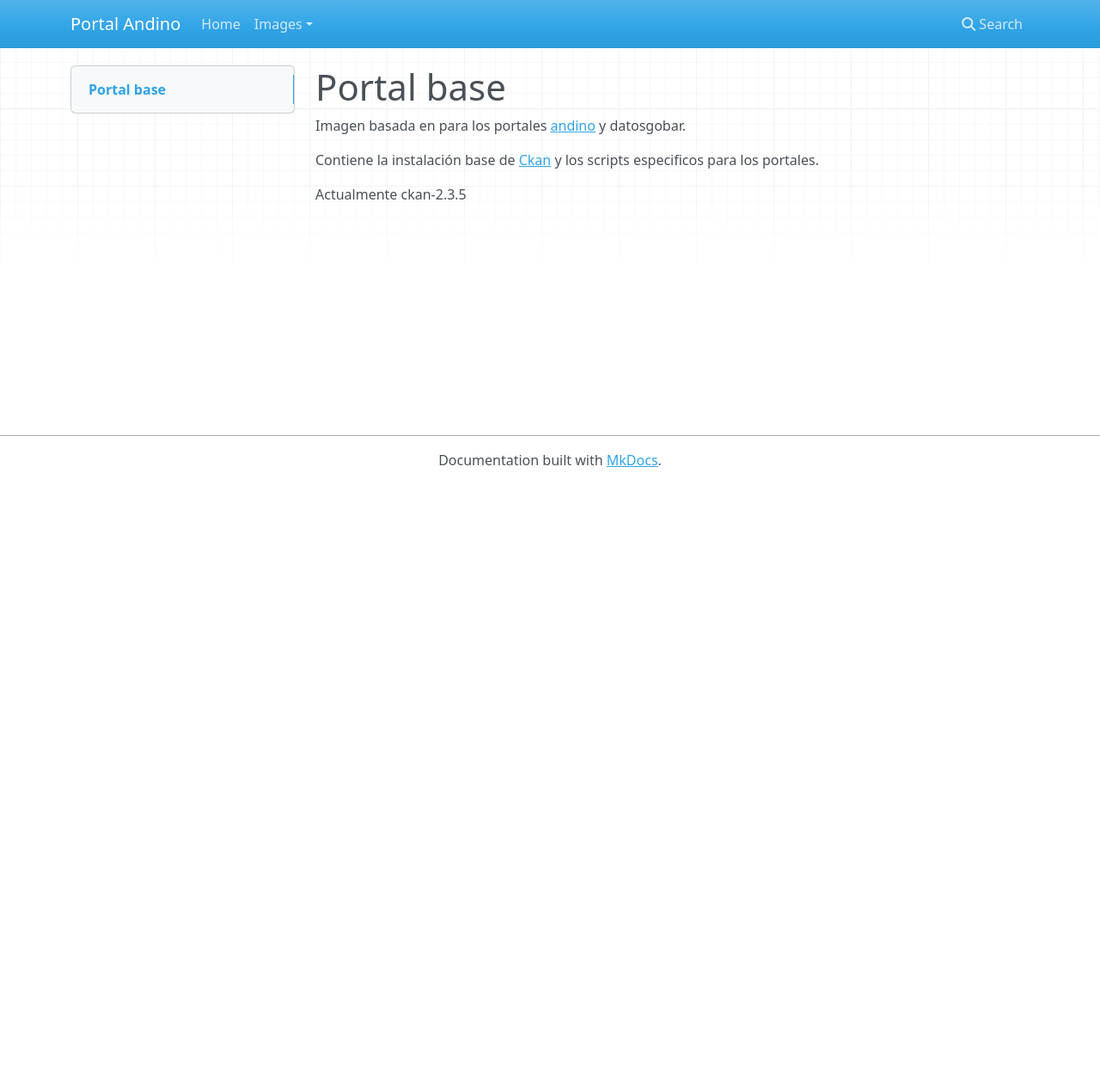
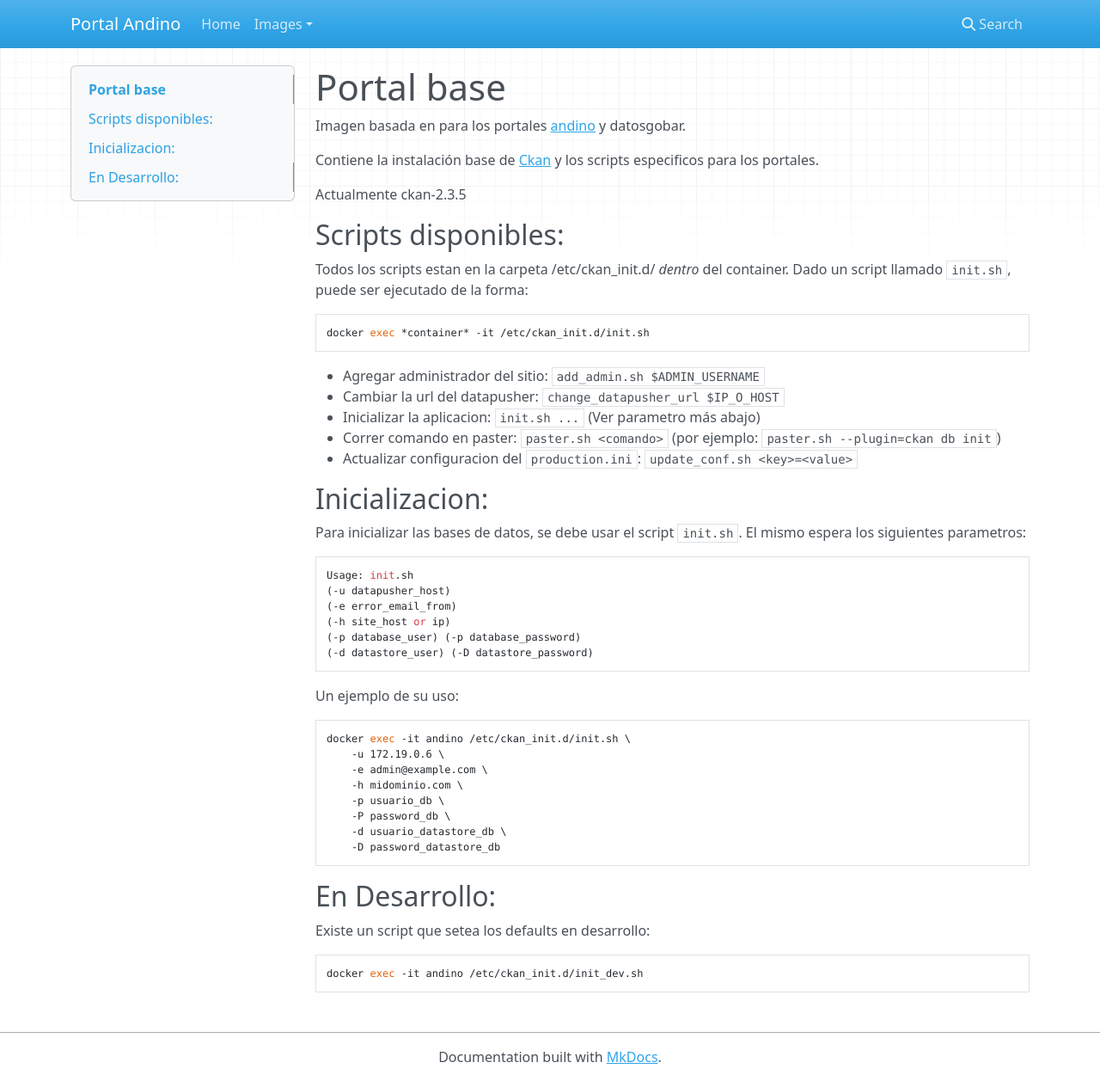
Before and after one commit to datosgobar/portal-base, an MkDocs documentation site: the page built from docs/imagenes/base_portal.md, in a window 1280 px wide and 1257 px high. Shown: the whole window at 86% size. Built offline with MkDocs 1.6.1, drawn with Linux system fonts in a browser that asks for light colours; nearby versions of some CDN libraries; old or Windows-style settings are respelled for this version of MkDocs.

Commit message:
Agrego documentacion
refs:datosgobar/portal-andino#24

```diff
--- a/docs/imagenes/base_portal.md
+++ b/docs/imagenes/base_portal.md
@@ -5,3 +5,46 @@
 Contiene la instalación base de [Ckan](https://github.com/ckan/ckan) y los scripts especificos para los portales.
 
 Actualmente ckan-2.3.5
+
+
+## Scripts disponibles:
+
+Todos los scripts estan en la carpeta /etc/ckan_init.d/ *dentro* del container.
+Dado un script llamado `init.sh`, puede ser ejecutado de la forma:
+
+    docker exec *container* -it /etc/ckan_init.d/init.sh
+
+* Agregar administrador del sitio: `add_admin.sh $ADMIN_USERNAME`
+* Cambiar la url del datapusher: `change_datapusher_url $IP_O_HOST`
+* Inicializar la aplicacion: `init.sh ...` (Ver parametro más abajo)
+* Correr comando en paster: `paster.sh <comando>` (por ejemplo: `paster.sh --plugin=ckan db init`)
+* Actualizar configuracion del `production.ini`: `update_conf.sh <key>=<value>`
+
+
+## Inicializacion:
+
+Para inicializar las bases de datos, se debe usar el script `init.sh`. El mismo espera los siguientes parametros:
+
+    Usage: init.sh
+    (-u datapusher_host)
+    (-e error_email_from)
+    (-h site_host or ip)
+    (-p database_user) (-p database_password)
+    (-d datastore_user) (-D datastore_password)
+
+Un ejemplo de su uso:
+
+    docker exec -it andino /etc/ckan_init.d/init.sh \
+        -u 172.19.0.6 \
+        -e admin@example.com \
+        -h midominio.com \
+        -p usuario_db \
+        -P password_db \
+        -d usuario_datastore_db \
+        -D password_datastore_db
+
+## En Desarrollo:
+
+Existe un script que setea los defaults en desarrollo:
+
+    docker exec -it andino /etc/ckan_init.d/init_dev.sh
```
